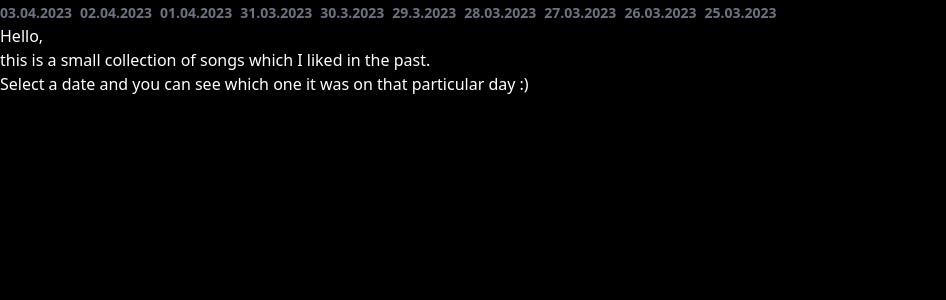
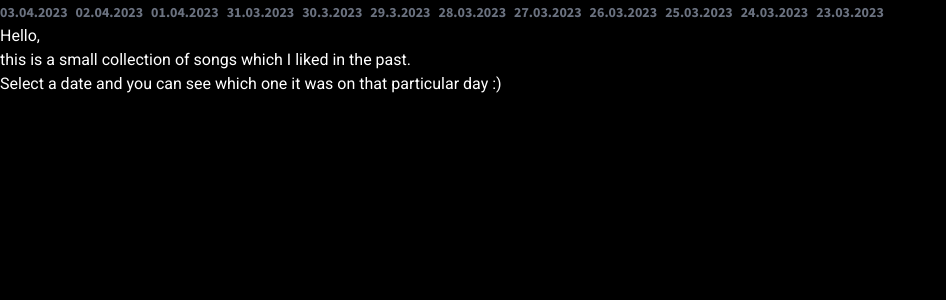
Before and after one commit to olvr-me/songoftheday, a Next.js app: page / in a window 1280 px wide. Shown: the top 300 px of the page, without its empty margins (0-946 px from the left). Built offline with nearby package versions, Linux system fonts and the light colour scheme.

Commit message:
Added fonts for dates and texts

```diff
--- a/app/layout.tsx
+++ b/app/layout.tsx
@@ -1,5 +1,6 @@
 import DateSelectionBar from '@/components/DateSelectorBar'
 import './globals.css'
+import { roboto } from '@/lib/fonts'
 
 export const metadata = {
   title: 'songoftheday',
@@ -12,7 +13,7 @@ export default function RootLayout({
   children: React.ReactNode
 }) {
   return (
-    <html lang="en">
+    <html lang="en" className={roboto.className}>
       <body>
         <DateSelectionBar />
         {children}
--- a/components/DateSelectorElement.tsx
+++ b/components/DateSelectorElement.tsx
@@ -1,3 +1,4 @@
+import { sounce_sans_3 } from "@/lib/fonts";
 import Link from "next/link";
 
 function DateSelectorElement({ date, isActive, dateWasClicked }) {
@@ -6,7 +7,7 @@ function DateSelectorElement({ date, isActive, dateWasClicked }) {
         <>
             <Link
                 href={date}
-                className={`${isActive ? 'text-white' : 'text-gray-500'} text-sm font-bold mr-2`}
+                className={`${isActive ? 'text-white' : 'text-gray-500'} text-sm font-bold mr-2 ${sounce_sans_3.className}`}
                 onClick={() => dateWasClicked(date)}
             >
                 {date}
--- a/data.json
+++ b/data.json
@@ -38,7 +38,15 @@
         },
         {
             "date": "25.03.2023",
-            "link": "https://open.spotify.com/track/4zlbKky2yA657Sk5rekZoR?si=4501a6989fa64136"
+            "link": "https://open.spotify.com/track/1Is8hGpkGMiePASAxBluxM?si=f07155d224964457"
+        },
+        {
+            "date": "24.03.2023",
+            "link": "https://open.spotify.com/track/1FUNbwPOfV2D3Juv1eoXZZ?si=6e16293be7cc4a4e"
+        },
+        {
+            "date": "23.03.2023",
+            "link": "https://open.spotify.com/track/3PfKqYHckaUf0hImB0B71k?si=1d7e37104a424db2"
         }
     ]
 }
--- /dev/null
+++ b/lib/fonts.ts
@@ -0,0 +1,12 @@
+import { Source_Sans_3, Roboto } from 'next/font/google';
+
+export const sounce_sans_3 = Source_Sans_3({
+    subsets: ['latin'],
+    display: 'swap'
+});
+
+export const roboto = Roboto({
+    weight: '400',
+    subsets: ['latin'],
+    display: 'swap',
+});
```
